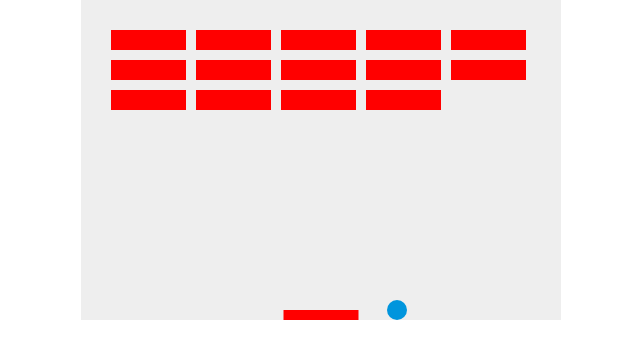
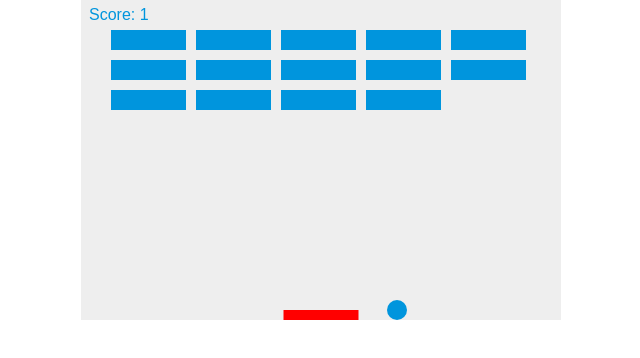
Before and after one commit to rosaregalado/breakout_game_js, a plain HTML site: page index.html in a window 1280 px wide. Shown: the whole page, without its empty margins (319-959 px from the left). Drawn offline with Linux system fonts and the light colour scheme.

Commit message:
added score

```diff
--- a/index.html
+++ b/index.html
@@ -36,6 +36,8 @@
     var brickPadding = 10;
     var brickOffsetTop = 30;
     var brickOffsetLeft = 30;
+    // keep track of score:
+    var score = 0;
 
     // paint each brick on the screen
     var bricks = [];
@@ -82,10 +84,23 @@
             if (x > b.x && x < b.x +brickWidth && y > b.y && y < b.y + brickHeight) {
               dy = -dy;
               b.status = 0;
+              score++;
+              if (score == brickRowCount*brickColumnCount) {
+                alert("You win, Congratulations!");
+                document.location.reload();
+                // needed for chrome to end the game
+                clearInterval(interval);
+              }
             }
           }
         }
       }
+    }
+
+    function drawScore() {
+      ctx.font = "16px Arial";
+      ctx.fillStyle = "#0095DD";
+      ctx.fillText("Score: " + score, 8, 20);
     }
 
     function drawBall() {
@@ -132,6 +147,7 @@
       drawBricks();
       drawBall();
       drawPaddle();
+      drawScore();
       collisionDetection();
 
       // bounce off the walls
```
